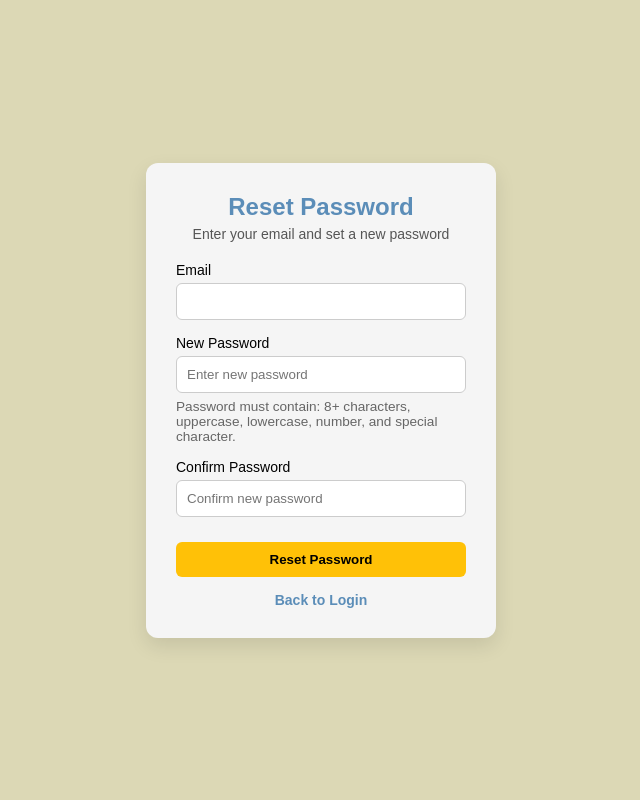
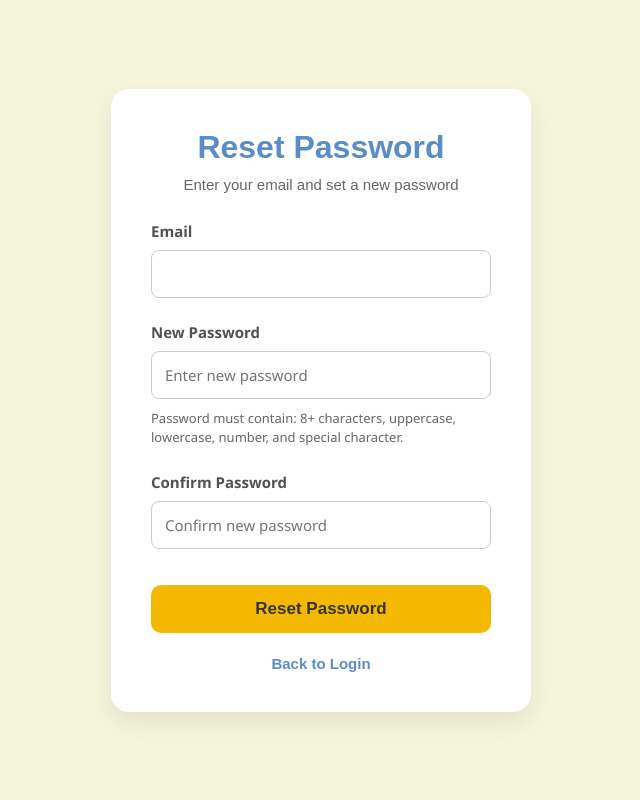
Before and after one commit to HirushikaWickramaarachchi/AgileProject, a Flask app: page /forgot-password in a window 1280 px wide. Shown: the whole page, without its empty margins (319-959 px from the left). Run offline with Flask 3, Linux system fonts and the light colour scheme; some libraries are stand-ins or nearby versions.

Commit message:
Improve Forgot Password Page UI Consistency

```diff
--- a/static/css/forgot_password.css
+++ b/static/css/forgot_password.css
@@ -2,100 +2,157 @@
   margin: 0;
   padding: 0;
   box-sizing: border-box;
-  font-family: "Poppins", sans-serif;
 }
 
 body {
   height: 100vh;
-  background: #dcd8b5; /* same background as login */
+  font-family: Arial, Helvetica, sans-serif;
+  background: #f5f5dc;
   display: flex;
   justify-content: center;
   align-items: center;
 }
 
 .container {
-  background: #f5f5f5;
-  padding: 30px;
-  border-radius: 12px;
-  width: 350px;
-  box-shadow: 0 8px 20px rgba(0, 0, 0, 0.1);
-  text-align: center;
+  background: white;
+  padding: 40px;
+  border-radius: 18px;
+  width: 100%;
+  max-width: 420px;
+  box-shadow: 0 10px 25px rgba(0, 0, 0, 0.08);
 }
 
 h2 {
-  color: #5b8db8;
-  margin-bottom: 5px;
+  color: #5a8cc7;
+  text-align: center;
+  margin-bottom: 10px;
+  font-size: 32px;
 }
 
 p {
-  font-size: 14px;
-  margin-bottom: 20px;
-  color: #555;
+  text-align: center;
+  color: #666;
+  margin-bottom: 28px;
+  font-size: 15px;
 }
 
 .input-group {
   text-align: left;
-  margin-bottom: 15px;
+  margin-bottom: 24px;
 }
 
 label {
-  font-size: 14px;
   display: block;
-  margin-bottom: 5px;
+  margin-bottom: 9px;
+  font-weight: 600;
+  font-size: 15px;
+  color: #525050;
+  font-family: "Segoe UI", sans-serif;
 }
 
 input {
   width: 100%;
-  padding: 10px;
-  border-radius: 6px;
+  padding: 13px;
+  border-radius: 8px;
   border: 1px solid #ccc;
   outline: none;
+  font-size: 15px;
+  font-family: "Segoe UI", sans-serif;
 }
 
 input:focus {
-  border-color: #5b8db8;
+  border-color: #5a8cc7;
+}
+
+.password-hint {
+  display: block;
+  margin-top: 10px;
+  line-height: 1.5;
+  font-size: 13px;
+  color: #666;
+  font-family: "Segoe UI", sans-serif;
 }
 
 .btn {
   width: 100%;
-  padding: 10px;
-  background: #ffc107;
+  margin-top: 12px;
+  padding: 14px;
   border: none;
-  border-radius: 6px;
-  font-weight: 600;
+  background: #f5b800;
+  border-radius: 10px;
+  font-weight: bold;
+  font-size: 17px;
+  color: #363333;
   cursor: pointer;
-  margin-top: 10px;
+  transition: 0.3s;
 }
 
 .btn:hover {
-  background: #e0a800;
+  opacity: 0.9;
 }
 
 .login-link {
-  margin-top: 15px;
-  font-size: 14px;
+  text-align: center;
+  margin-top: 22px;
+  font-size: 15px;
 }
 
 .login-link a {
-  color: #5b8db8;
+  color: #5a8cc7;
   text-decoration: none;
   font-weight: 600;
 }
 
+.login-link a:hover {
+  text-decoration: underline;
+}
+
 .error {
-  color: red;
+  color: #c62828;
   font-size: 13px;
   margin-top: 5px;
 }
 
 .success {
-  color: green;
+  color: #2e7d32;
   margin-top: 10px;
 }
 
-.password-hint {
-  display: block;
-  margin-top: 6px;
-  font-size: 0.85rem;
-  color: #666;
+/* TABLET */
+
+@media (max-width: 768px) {
+  .container {
+    margin: 20px;
+    padding: 30px 25px;
+  }
+
+  h2 {
+    font-size: 28px;
+  }
 }
+
+/* MOBILE */
+
+@media (max-width: 480px) {
+  .container {
+    padding: 25px 20px;
+    border-radius: 14px;
+  }
+
+  h2 {
+    font-size: 24px;
+  }
+
+  p {
+    font-size: 14px;
+  }
+
+  input {
+    padding: 12px;
+  }
+
+  .btn {
+    font-size: 15px;
+    padding: 12px;
+  }
+}
--- a/templates/about.html
+++ b/templates/about.html
@@ -174,6 +174,9 @@
 
         <a href="/clubs" class="cta-btn"> Explore Clubs </a>
       </div>
+      <footer class="clubs-footer">
+        <p>ClubSync | University Student Clubs Platform</p>
+      </footer>
     </section>
   </body>
 </html>
```
Also changed, not shown: static/css/about.css (+10 -1 lines).
